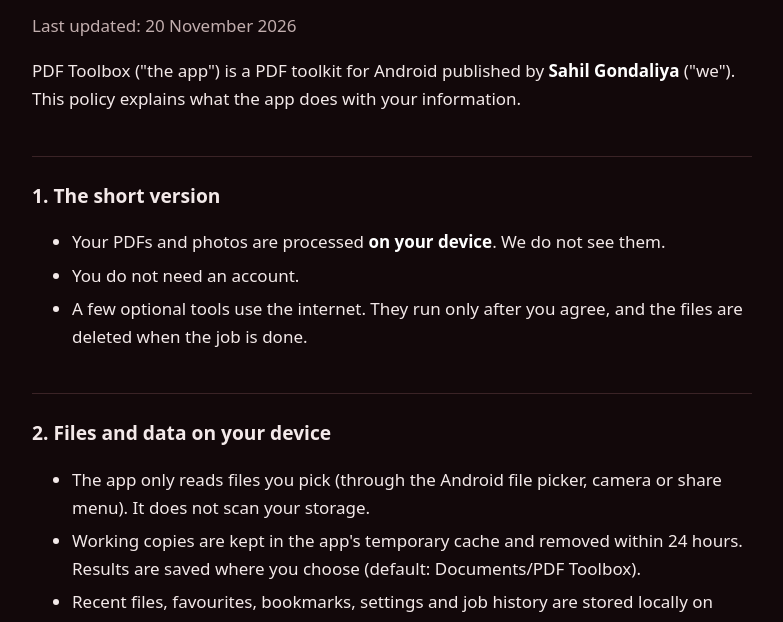
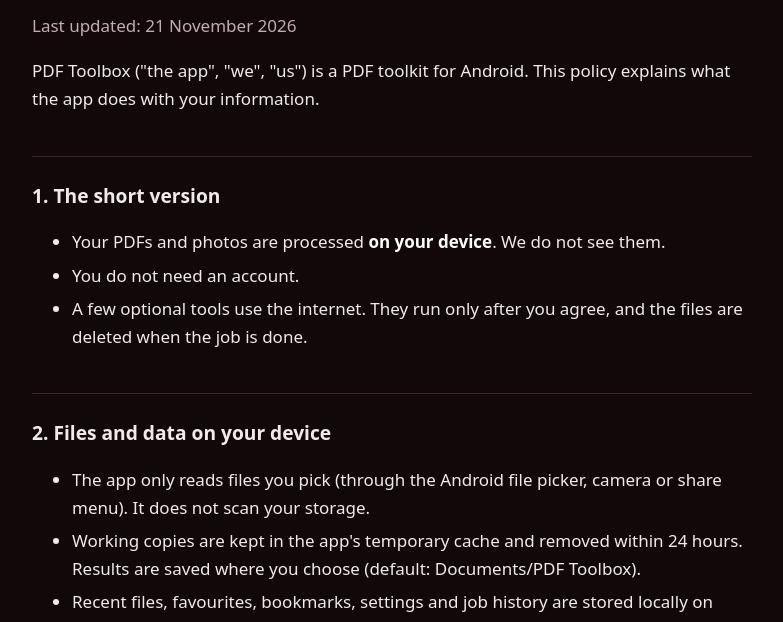
Before and after one commit to Sgoldiy/pdf-toolbox-privacy, a plain HTML site: page privacy.html in a window 1280 px wide. Shown: the part 177-799 px from the top of the page, without its empty margins (248-1031 px from the left). Drawn offline with Linux system fonts and the light colour scheme.

Commit message:
Remove personal name from the policy
Co-Authored-By: Claude Opus 5.5 <noreply@anthropic.com>

```diff
--- a/privacy.html
+++ b/privacy.html
@@ -38,8 +38,8 @@ footer { margin-top: 56px; color: var(--muted); font-size: .9rem; text-align: ce
 </head>
 <body><main>
 <a class="brand" href="./"><img src="icon-512.png" alt=""><b>PDF <span>Toolbox</span></b></a><h1>PDF Toolbox privacy policy</h1>
-<p><em>Last updated: 20 November 2026</em></p>
-<p>PDF Toolbox ("the app") is a PDF toolkit for Android published by <strong>Sahil Gondaliya</strong> ("we"). This policy explains what the app does with your information.</p>
+<p><em>Last updated: 21 November 2026</em></p>
+<p>PDF Toolbox ("the app", "we", "us") is a PDF toolkit for Android. This policy explains what the app does with your information.</p>
 <h2>1. The short version</h2>
 <ul><li>Your PDFs and photos are processed <strong>on your device</strong>. We do not see them.</li><li>You do not need an account.</li><li>A few optional tools use the internet. They run only after you agree, and the files are deleted when the job is done.</li></ul>
 <h2>2. Files and data on your device</h2>
```
